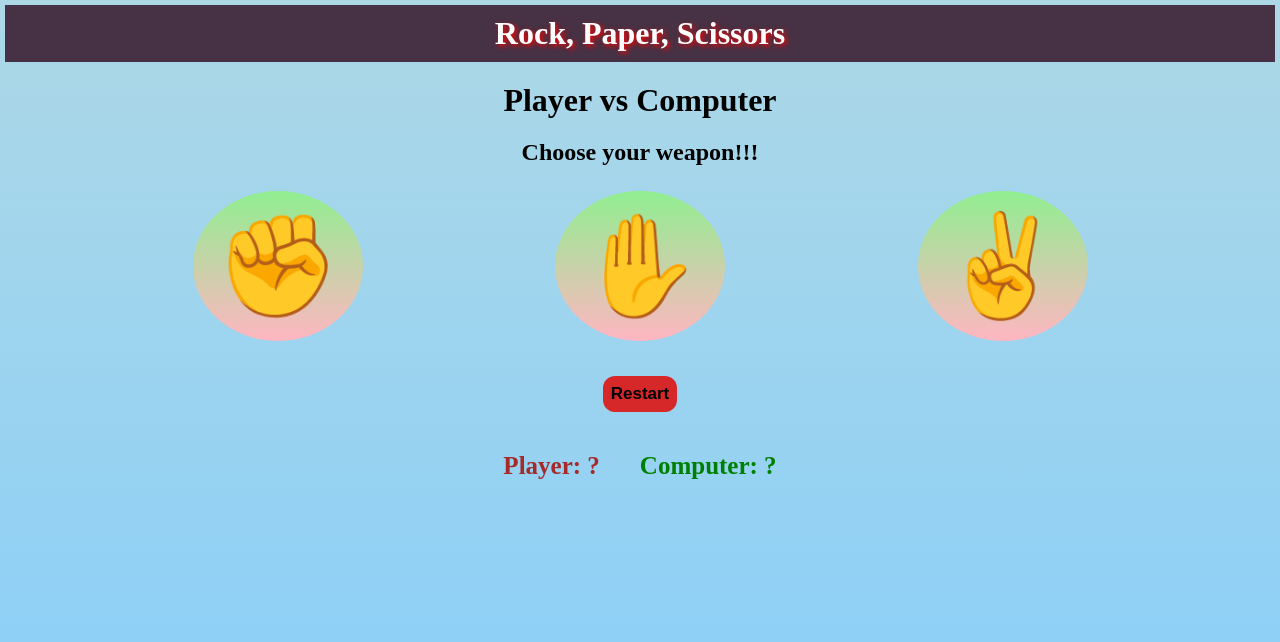
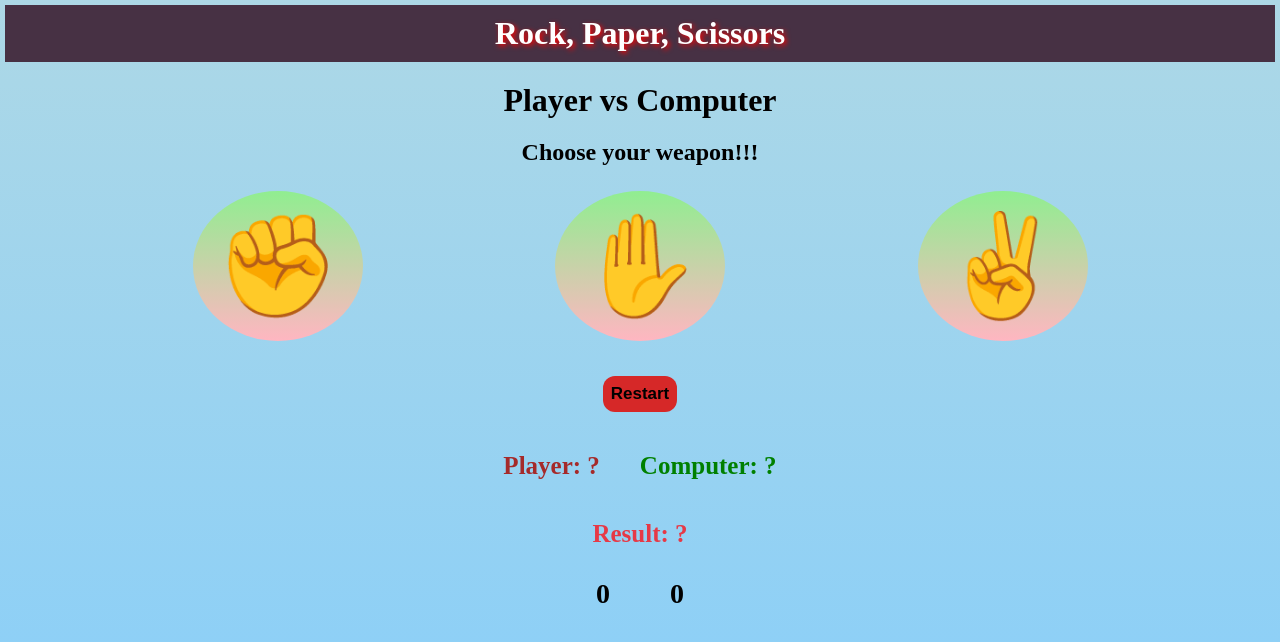
Before and after one commit to itsozod/rock-paper-scissors-react, a React (Vite) app: page / in a window 1280 px wide. Shown: the top 642 px of the page. Built offline with nearby package versions, Linux system fonts and the light colour scheme.

Commit message:
finished with styling

```diff
--- a/src/App.jsx
+++ b/src/App.jsx
@@ -5,6 +5,8 @@ import { Game } from "./components/game/Game";
 import { weapons } from "./Weapon";
 import { Restart } from "./components/restart/Restart";
 import { Choice } from "./components/choice/Choice";
+import { Result } from "./components/result/Result";
+import { Score } from "./components/score/Score";
 
 function App() {
   return (
@@ -18,7 +20,9 @@ function App() {
           ))}
         </div>
         <Restart />
-        <Choice />
+        <Choice player={""} computer={""} />
+        <Result result={""} />
+        <Score playerScore={""} computerScore={""} />
       </main>
     </>
   );
--- /dev/null
+++ b/src/components/result/Result.jsx
@@ -0,0 +1,10 @@
+/* eslint-disable react/prop-types */
+import styles from "./Result.module.css";
+
+export const Result = ({ result }) => {
+  return (
+    <div className={styles.resultContainer}>
+      <p className={styles.result}>Result: ?{result}</p>
+    </div>
+  );
+};
--- /dev/null
+++ b/src/components/result/Result.module.css
@@ -0,0 +1,10 @@
+.resultContainer {
+    display: flex;
+    justify-content: center;
+    margin-top: 20px;
+}
+.result {
+    font-size: 25px;
+    font-weight: bold;
+    color: #e63946;
+}
--- /dev/null
+++ b/src/components/score/Score.jsx
@@ -0,0 +1,10 @@
+/* eslint-disable react/prop-types */
+import styles from "./Score.module.css";
+export const Score = ({ playerScore, computerScore }) => {
+  return (
+    <div className={styles.scoreContainer}>
+      <p className={styles.playerScore}>0 {playerScore}</p>
+      <p className={styles.computerScore}>0 {computerScore}</p>
+    </div>
+  );
+};
--- /dev/null
+++ b/src/components/score/Score.module.css
@@ -0,0 +1,10 @@
+.scoreContainer {
+  display: flex;
+  justify-content: center;
+}
+.playerScore,
+.computerScore {
+  font-weight: bold;
+  font-size: 28px;
+  margin: 30px;
+}
--- a/src/index.css
+++ b/src/index.css
@@ -6,6 +6,6 @@
   box-sizing: border-box;
 }
 body {
-  height: 100vh;
+  min-height: 100vh;
   background-image: linear-gradient(lightblue, lightskyblue);
 }
```
